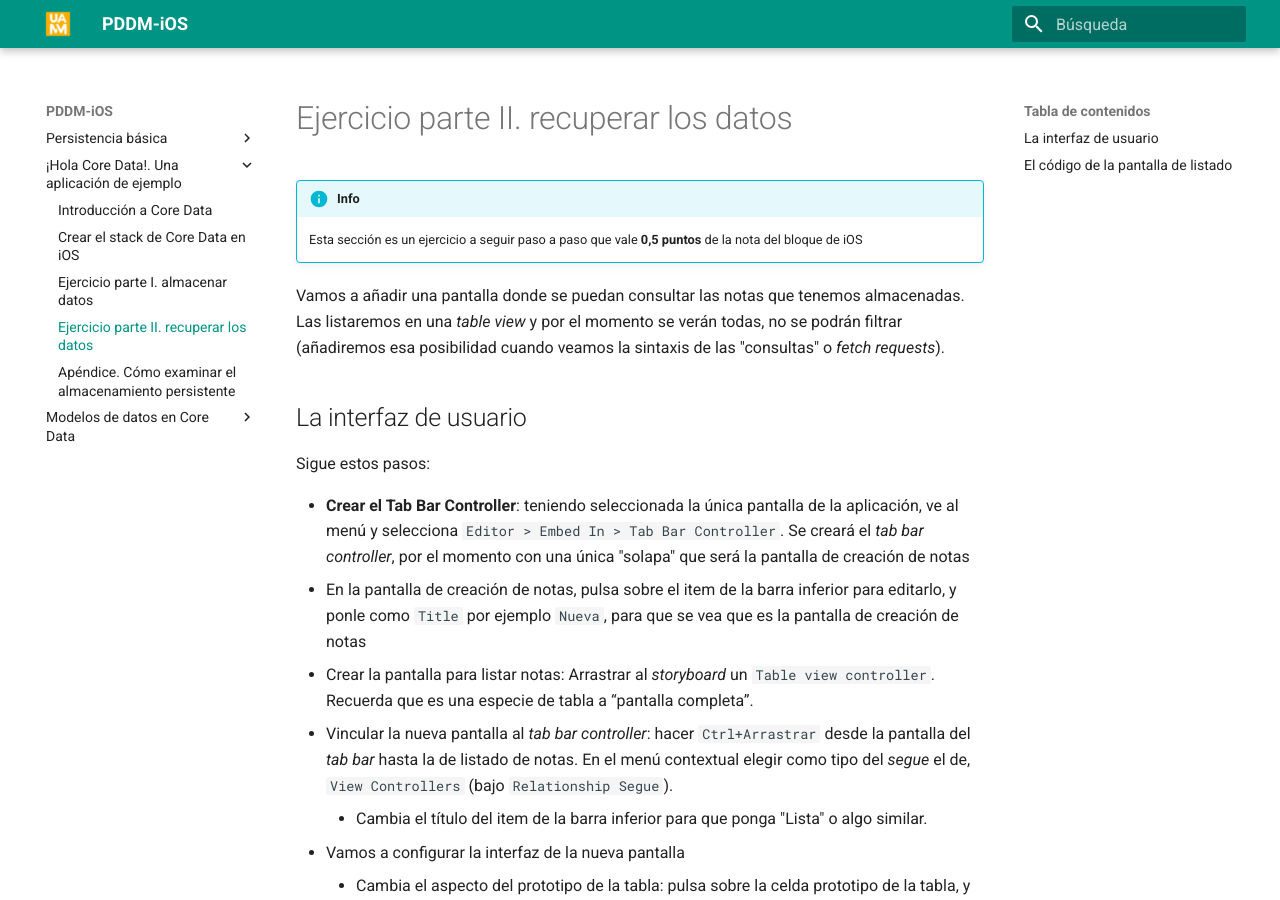
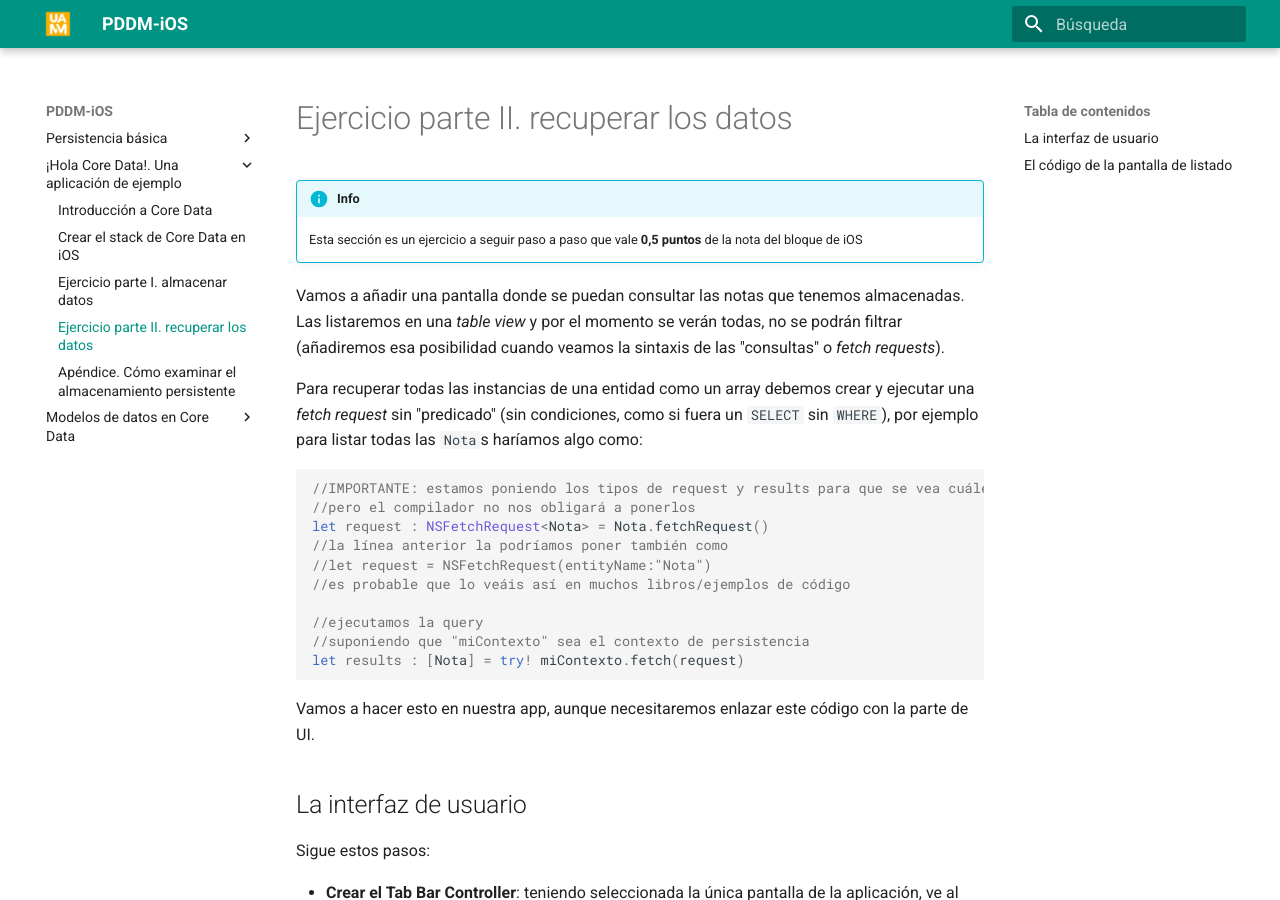
Before and after one commit to ottocol/pddm, an MkDocs documentation site: the page built from docs/cap3/3.4_recuperar_datos.md, in a window 1280 px wide and 900 px high. Built offline with MkDocs 1.6.1 and Material for MkDocs 9.7.7, drawn with Linux system fonts in a browser that asks for light colours; some of the changed text lies outside the part shown.

Commit message:
corregidas erratas, añadida miniexplicación

````diff
--- a/docs/cap3/3.4_recuperar_datos.md
+++ b/docs/cap3/3.4_recuperar_datos.md
@@ -3,6 +3,23 @@
     Esta sección es un ejercicio a seguir paso a paso que vale **0,5 puntos** de la nota del bloque de iOS
 
 Vamos a añadir una pantalla donde se puedan consultar las notas que tenemos almacenadas. Las listaremos en una *table view* y por el momento se verán todas, no se podrán filtrar (añadiremos esa posibilidad cuando veamos la sintaxis de las "consultas" o *fetch requests*).
+
+Para recuperar todas las instancias de una entidad como un array debemos crear y ejecutar una *fetch request* sin "predicado" (sin condiciones, como si fuera un `SELECT` sin `WHERE`), por ejemplo para listar todas las `Nota`s haríamos algo como:
+
+```swift
+//IMPORTANTE: estamos poniendo los tipos de request y results para que se vea cuáles son
+//pero el compilador no nos obligará a ponerlos
+let request : NSFetchRequest<Nota> = Nota.fetchRequest()
+//la línea anterior la podríamos poner también como
+//let request = NSFetchRequest(entityName:"Nota")
+//es probable que lo veáis así en muchos libros/ejemplos de código
+
+//ejecutamos la query
+//suponiendo que "miContexto" sea el contexto de persistencia
+let results : [Nota] = try! miContexto.fetch(request)
+```
+
+Vamos a hacer esto en nuestra app, aunque necesitaremos enlazar este código con la parte de UI.
 
 ## La interfaz de usuario
 
@@ -54,13 +71,13 @@ override func viewWillAppear(_ animated: Bool) {
 Vamos a rellenarlo de código. Para recuperar datos de Core Data se usa un *fetch request*, que sería algo así como una consulta. para crearlo, inicializamos una instancia pasándole el nombre de la entidad resultado de la consulta. Para ejecutarlo, llamamos al método `fetch` del contexto. Veamos un ejemplo. **Escribe el siguiente código en el `viewWillAppear`** (Recuerda que debes sacar de algún lado el contexto de Core Data (`miContexto`)). Este código todavía no mostrará las notas en la tabla pero al menos sí por la consola.
 
 ```swift
-let request : NSFetchRequest<Nota> = NSFetchRequest(entityName:"Nota")
-//"miContexto" es el contexto de Core Data
+let request = Nota.fetchRequest()
+//ACLARACION: "miContexto" es el contexto de Core Data
 //FALTA el código que obtiene "miContexto", como se ha hecho en ejemplos anteriores
-if let notas = try? miContexto.fetch(request) as! [Nota] {
-   for nota in notas {
-       print(nota.texto)
-   }
+//Ejecutamos la "query"
+let notas = try! miContexto.fetch(request) {
+for nota in notas {
+   print(nota.texto!)
 }
 ```
 
````
Also changed, not shown: docs/cap3/3.3_entidades.md (+2 -2 lines).
